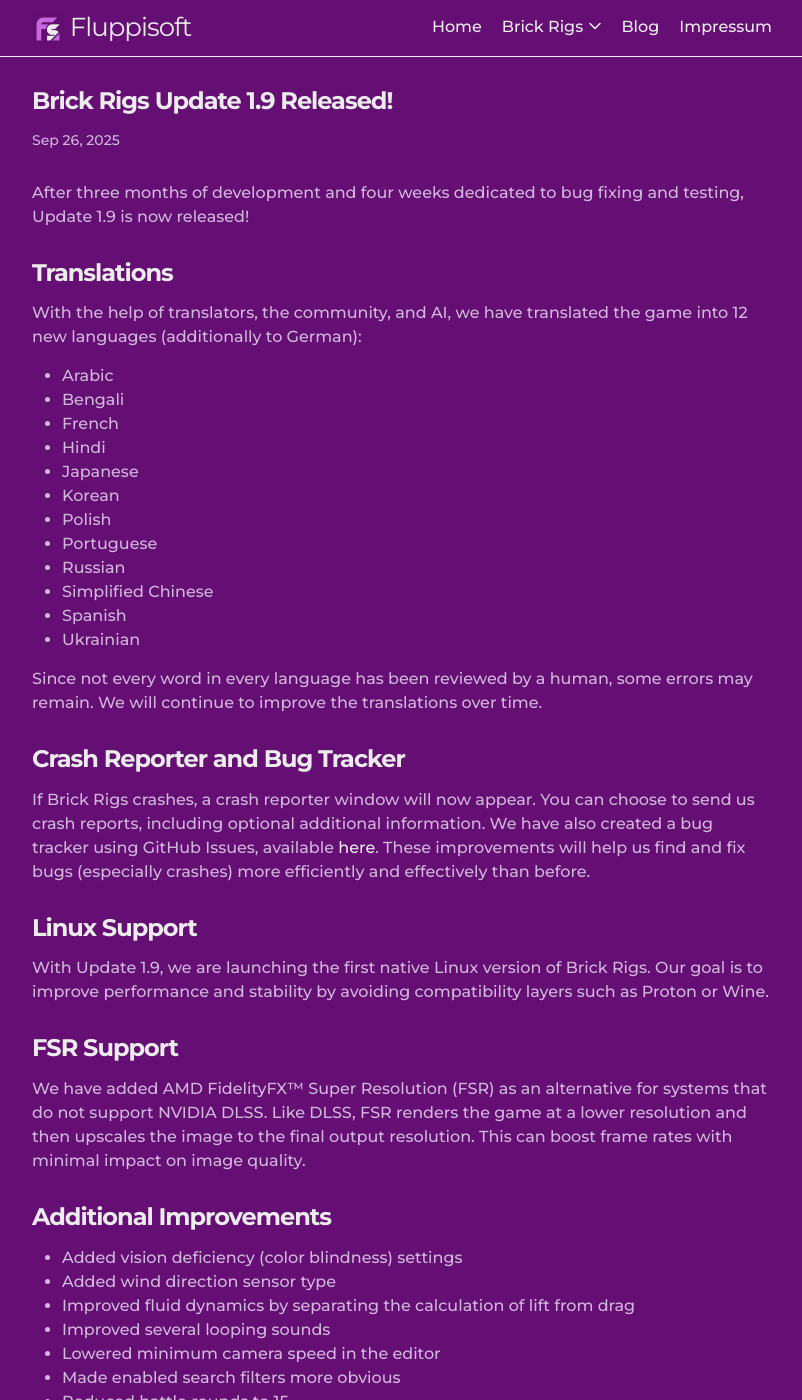
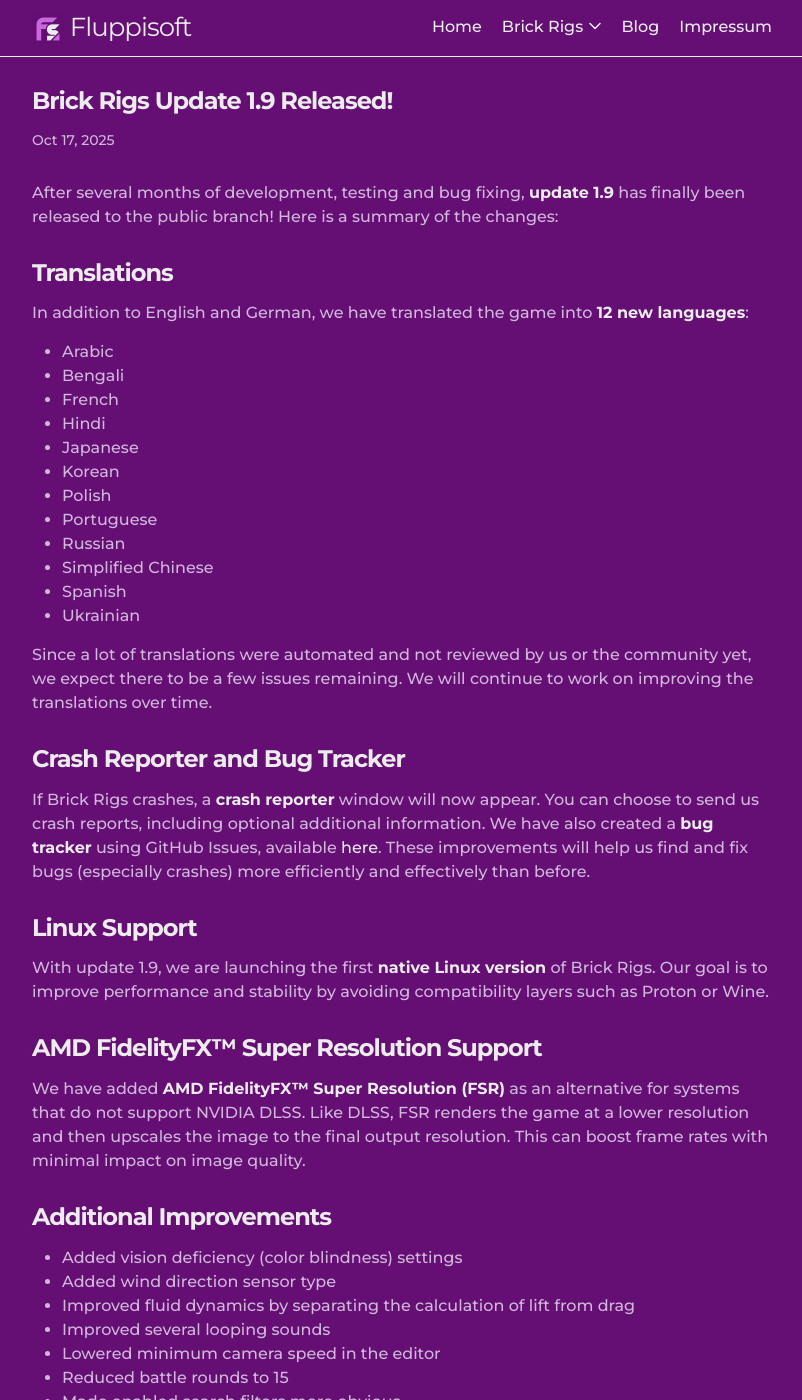
Before and after one commit to Fluppisoft/fluppisoft.github.io, a Jekyll site: the page built from _posts/2025-09-26-update-1-9.md, in a window 1280 px wide and 1400 px high. Shown: the whole window, without its empty margins (238-1040 px from the left). Built offline with Jekyll 4.4.1, drawn with Linux system fonts in a browser that asks for light colours; some of the changed text lies outside the part shown.

Commit message:
Update 1.9 release post

```diff
--- a/_posts/2025-09-26-update-1-9.md
+++ b/_posts/2025-09-26-update-1-9.md
@@ -1,14 +1,14 @@
 ---
 layout: post
 title:  "Brick Rigs Update 1.9 Released!"
-date:   2025-09-26 00:00:00 +0000
+date:   2025-10-17 00:00:00 +0000
 category: brick-rigs
 ---
-After three months of development and four weeks dedicated to bug fixing and testing, Update 1.9 is now released!
+After several months of development, testing and bug fixing, **update 1.9** has finally been released to the public branch! Here is a summary of the changes:
 
 # Translations
 
-With the help of translators, the community, and AI, we have translated the game into 12 new languages (additionally to German):
+In addition to English and German, we have translated the game into **12 new languages**:
 
 - Arabic
 - Bengali
@@ -23,19 +23,19 @@ With the help of translators, the community, and AI, we have translated the game
 - Spanish
 - Ukrainian
 
-Since not every word in every language has been reviewed by a human, some errors may remain. We will continue to improve the translations over time.
+Since a lot of translations were automated and not reviewed by us or the community yet, we expect there to be a few issues remaining. We will continue to work on improving the translations over time.
 
 # Crash Reporter and Bug Tracker
 
-If Brick Rigs crashes, a crash reporter window will now appear. You can choose to send us crash reports, including optional additional information. We have also created a bug tracker using GitHub Issues, available [here](http://bugs.brick-rigs.com/). These improvements will help us find and fix bugs (especially crashes) more efficiently and effectively than before.
+If Brick Rigs crashes, a **crash reporter** window will now appear. You can choose to send us crash reports, including optional additional information. We have also created a **bug tracker** using GitHub Issues, available [here](http://bugs.brick-rigs.com/). These improvements will help us find and fix bugs (especially crashes) more efficiently and effectively than before.
 
 # Linux Support
 
-With Update 1.9, we are launching the first native Linux version of Brick Rigs. Our goal is to improve performance and stability by avoiding compatibility layers such as Proton or Wine.
+With update 1.9, we are launching the first **native Linux version** of Brick Rigs. Our goal is to improve performance and stability by avoiding compatibility layers such as Proton or Wine.
 
-# FSR Support
+# AMD FidelityFX™ Super Resolution Support
 
-We have added AMD FidelityFX™ Super Resolution (FSR) as an alternative for systems that do not support NVIDIA DLSS. Like DLSS, FSR renders the game at a lower resolution and then upscales the image to the final output resolution. This can boost frame rates with minimal impact on image quality.
+We have added **AMD FidelityFX™ Super Resolution (FSR)** as an alternative for systems that do not support NVIDIA DLSS. Like DLSS, FSR renders the game at a lower resolution and then upscales the image to the final output resolution. This can boost frame rates with minimal impact on image quality.
 
 # Additional Improvements
 
@@ -44,11 +44,12 @@ We have added AMD FidelityFX™ Super Resolution (FSR) as an alternative for sys
 - Improved fluid dynamics by separating the calculation of lift from drag
 - Improved several looping sounds
 - Lowered minimum camera speed in the editor
+- Reduced battle rounds to 15
 - Made enabled search filters more obvious
-- Reduced battle rounds to 15
-- Render BBCode-formatted Workshop descriptions correctly
-- Scale smoke effects with scalable exhausts
+- Made BBCode-formatted Workshop descriptions render correctly
+- Made smoke effects scale with scalable exhausts
 - Made vehicles spawning inside of each other less likely
+- Sort brick tick functions for more deterministic logic
 
 # Bug Fixes
 
@@ -58,10 +59,11 @@ We have added AMD FidelityFX™ Super Resolution (FSR) as an alternative for sys
 - Fixed auto-balancing not working if there is an empty team in battle mode
 - Fixed vehicle downloads getting stuck at 0%
 - Fixed some match settings being displayed as zero instead of unlimited
-- Fixed crash when moving inventory items
 - Fixed unstable sorting of servers in the server browser
 - Fixed unreliable siren cycling
 - Fixed new item button on UGC browser being shown when the user cannot enter the editor
 - Fixed inability to remove vehicles with dummies inside
 - Fixed cursor not being moved to the center when opening the menu in windowed mode
 - Fixed non-ANSI characters not being displayed in server titles and descriptions
+- Fixed detonators not breaking off when triggered through a collision
+- Fixed a bunch of crashes
```
